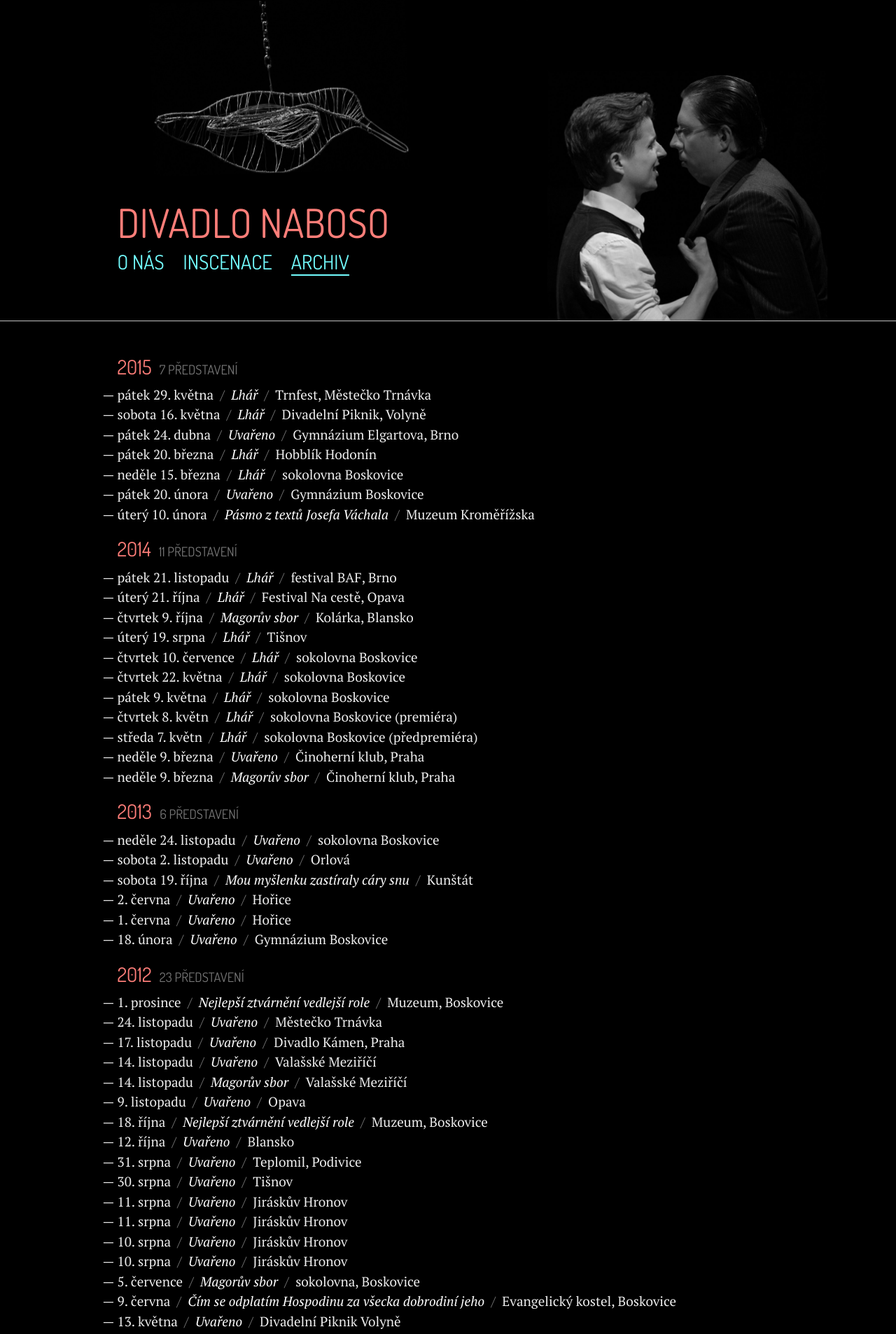
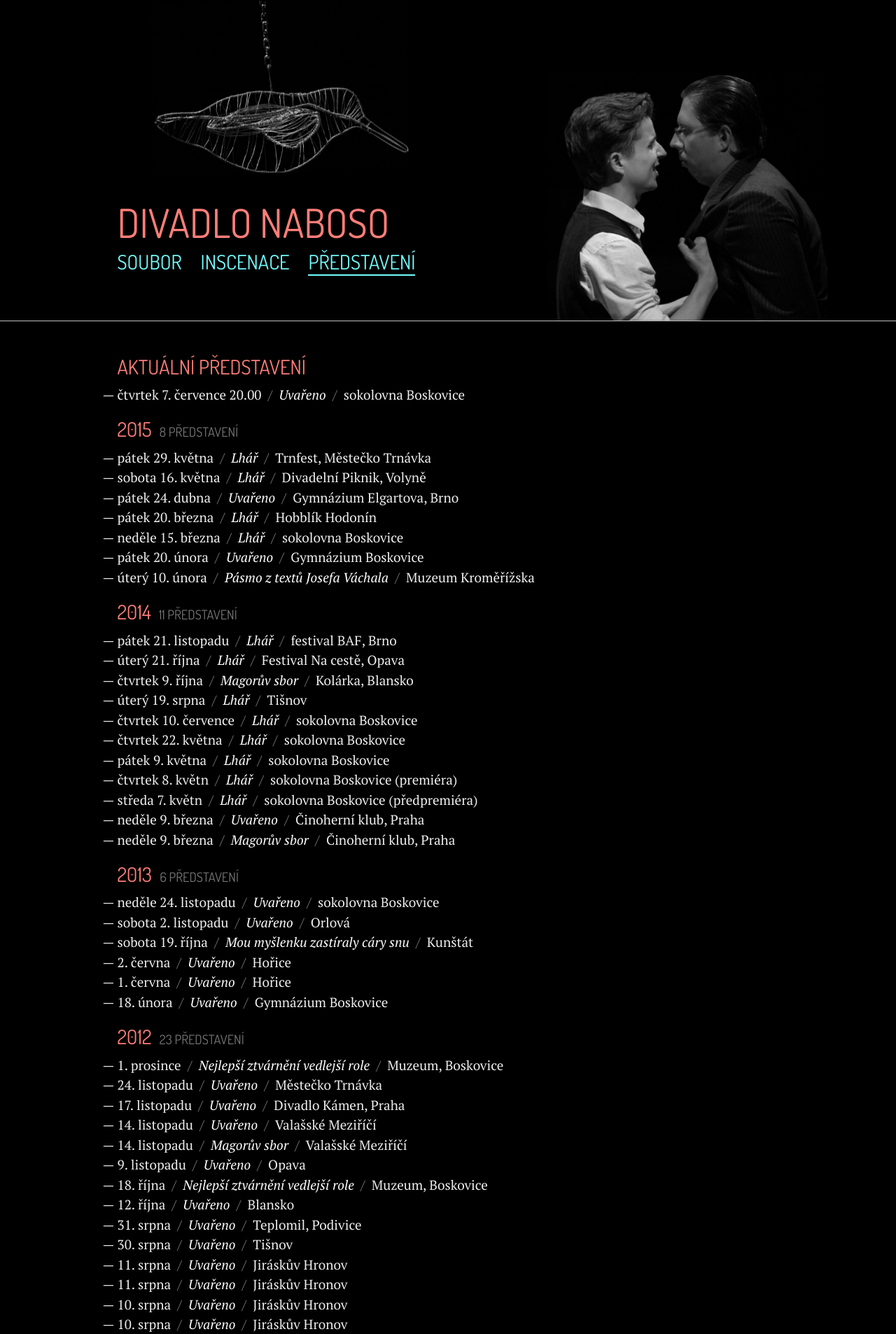
Before and after one commit to zoul/Naboso, a Jekyll site: the page built from predstaveni.html, in a window 1280 px wide. Shown: the top 1906 px of the page at 70% size. Built offline with Jekyll 4.4.1, drawn with Linux system fonts in a browser that asks for light colours; some of the changed text lies outside the part shown.

Commit message:
Přejmenoval jsem Archiv na Představení a přidal aktuální.

```diff
--- a/_data/predstaveni.yml
+++ b/_data/predstaveni.yml
@@ -1,5 +1,9 @@
 - rok: 2015
   predstaveni:
+    - co: Uvařeno
+      kde: sokolovna Boskovice
+      kdy: čtvrtek 7. července 20.00
+      aktualni: ano
     - co: Lhář
       kde: Trnfest, Městečko Trnávka
       kdy: pátek 29. května
--- a/_layouts/main.html
+++ b/_layouts/main.html
@@ -25,9 +25,9 @@
                     </div>
                     <h1>Divadlo NABOSO</h1>
                     <ul class="menu">
-                        <li class="index"><a href="/">o nás</a>
+                        <li class="index"><a href="/">soubor</a>
                         <li class="inscenace"><a href="/inscenace.html">inscenace</a>
-                        <li class="archiv"><a href="/archiv.html">archiv</a>
+                        <li class="predstaveni"><a href="/predstaveni.html">představení</a>
                     </ul>
                 </div>
                 <div class="col-lg-5 col-lg-offset-1 col-md-6 hidden-sm hidden-xs">
--- a/css/main.css
+++ b/css/main.css
@@ -42,7 +42,7 @@ body {
 }
 
 body.inscenace .actors { background-image: url(/img/herci2.jpg); }
-body.archiv .actors { background-image: url(/img/herci3.jpg); }
+body.predstaveni .actors { background-image: url(/img/herci3.jpg); }
 
 /* Menu */
 
@@ -54,6 +54,7 @@ ul.menu {
     padding: 0;
     list-style: none;
     margin-bottom: 40px;
+    margin-top: 5px;
 }
 
 .menu li {
@@ -64,7 +65,7 @@ ul.menu {
     margin-right: 2ex;
 }
 
-body.index li.index a, body.archiv li.archiv a, body.inscenace li.inscenace a {
+body.index li.index a, body.predstaveni li.predstaveni a, body.inscenace li.inscenace a {
     border-bottom: 0.1em solid #73fdff;
 }
 
--- a/archiv.html
+++ b/predstaveni.html
@@ -1,12 +1,31 @@
 ---
-title: Archiv
-class: archiv
+title: Představení
+class: predstaveni
 layout: main
 ---
 
 <div class="container">
     <div class="row">
         <div class="col-lg-10 col-lg-offset-1 col-xs-12">
+            <h2>Aktuální představení</h2>
+            {% assign this_year = site.data.predstaveni | first %}
+            {% assign current_gigs = (this_year.predstaveni | where: "aktualni", "ano") %}
+            {% if current_gigs == empty %}
+                <p>Nejsou.</p>
+            {% else %}
+                <ul class="nice">
+                {% for gig in current_gigs %}
+                    <li>
+                        {{ gig.kdy }}
+                        <span class="text-muted"> / </span>
+                        <em>{{ gig.co }}</em>
+                        <span class="text-muted"> / </span>
+                        {{ gig.kde }}
+                    </li>
+                {% endfor %}
+                </ul>
+            {% endif %}
+
             {% assign total = 0 %}
             {% for year in site.data.predstaveni %}
             {% assign subtotal = year.predstaveni | size %}
@@ -14,6 +33,7 @@ layout: main
             <h2>{{ year.rok }}  <small>{{ subtotal }} představení</small></h2>
             <ul class="nice">
             {% for gig in year.predstaveni %}
+                {% if gig.aktualni == nil %}
                 <li>
                     {{ gig.kdy }}
                     <span class="text-muted"> / </span>
@@ -21,6 +41,7 @@ layout: main
                     <span class="text-muted"> / </span>
                     {{ gig.kde }}
                 </li>
+                {% endif %}
             {% endfor %}
             </ul>
             {% endfor %}
```
